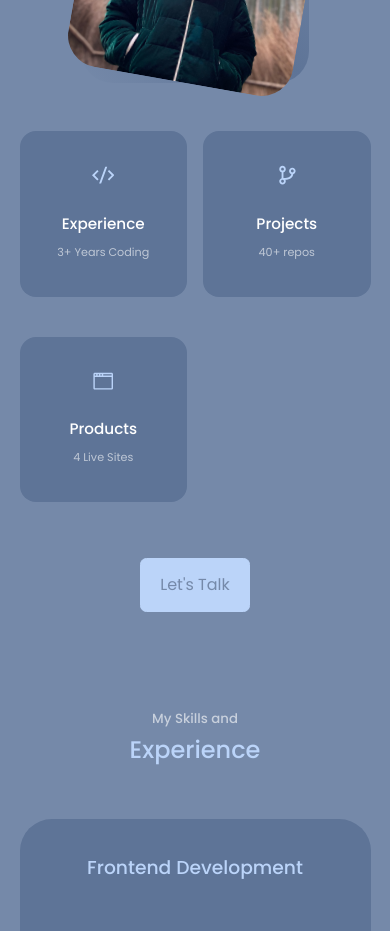
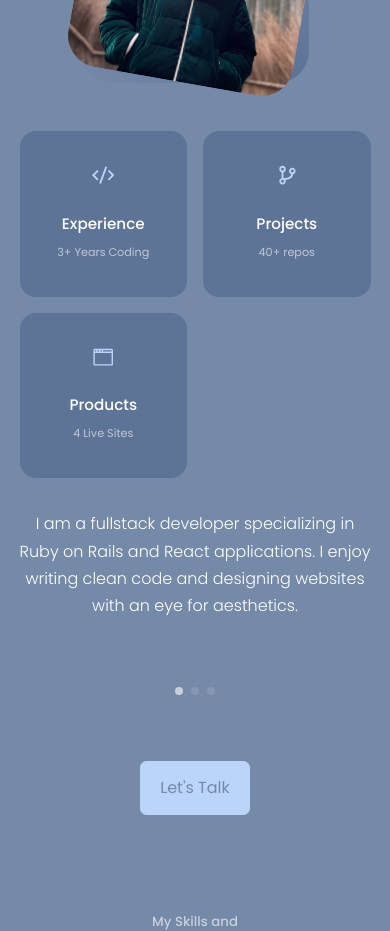
Before and after one commit to AidanFournier/react-portfolio-site, a React (Create React App) app: page / in a window 390 px wide. Shown: the part 1120-2051 px from the top of the page. Built offline with nearby package versions, Linux system fonts and the light colour scheme.

Commit message:
Fixed issue with responsiveness and Swiper.js

```diff
--- a/src/components/About.jsx
+++ b/src/components/About.jsx
@@ -62,7 +62,7 @@ const About = () => {
             </article>
           </div>
 
-          {/* <Swiper
+          <Swiper
             pagination={{ clickable: true }}
             modules={[Pagination]}
             spaceBetween={50}
@@ -76,7 +76,7 @@ const About = () => {
               )
             })
           }
-          </Swiper> */}
+          </Swiper>
 
           <a href="#contact" className="btn btn-primary">Let's Talk</a>
         </div>
--- a/src/stylesheets/components/about.scss
+++ b/src/stylesheets/components/about.scss
@@ -88,6 +88,7 @@
 @media screen and (max-width: 1024px) {
     .about__container {
         grid-template-columns: 1fr;
+        grid-template-columns: 100%;
         gap: 0;
         padding-bottom: 0;
     }
@@ -103,6 +104,11 @@
             margin: 2rem 0 1.5rem;
         }
     }
+
+    .about__swiper {
+        width: 100%;
+        padding-bottom: 1rem;
+    }
 }
 
 // Small Devices
@@ -117,9 +123,12 @@
         gap: 1rem;
     }
 
-    .about__content {
-        p {
-            margin: 1.5rem 0;
-        }
+    .about__card {
+        margin-bottom: 0;
+    }
+
+    .about__swiper {
+        width: 100%;
+        margin-bottom: 1rem;
     }
 }
```
